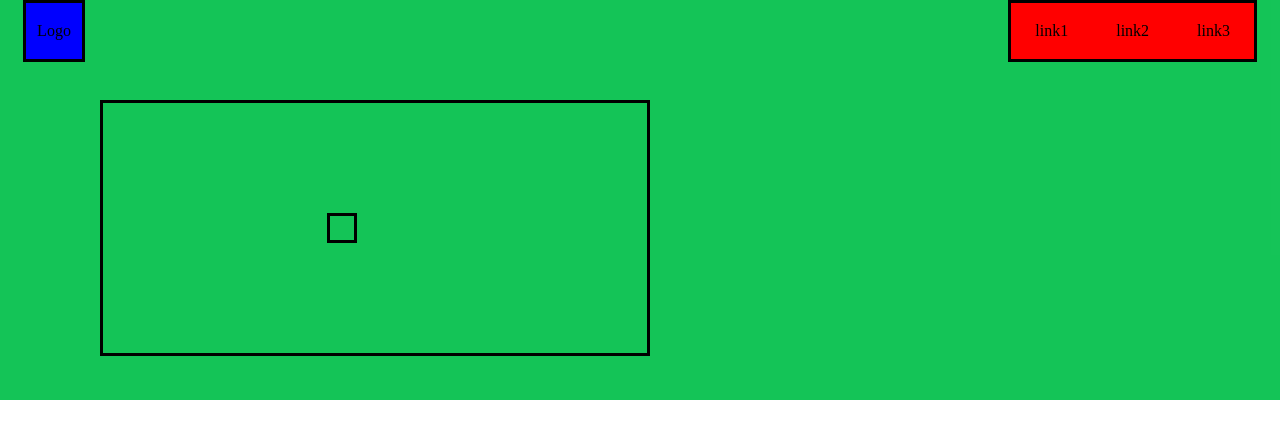
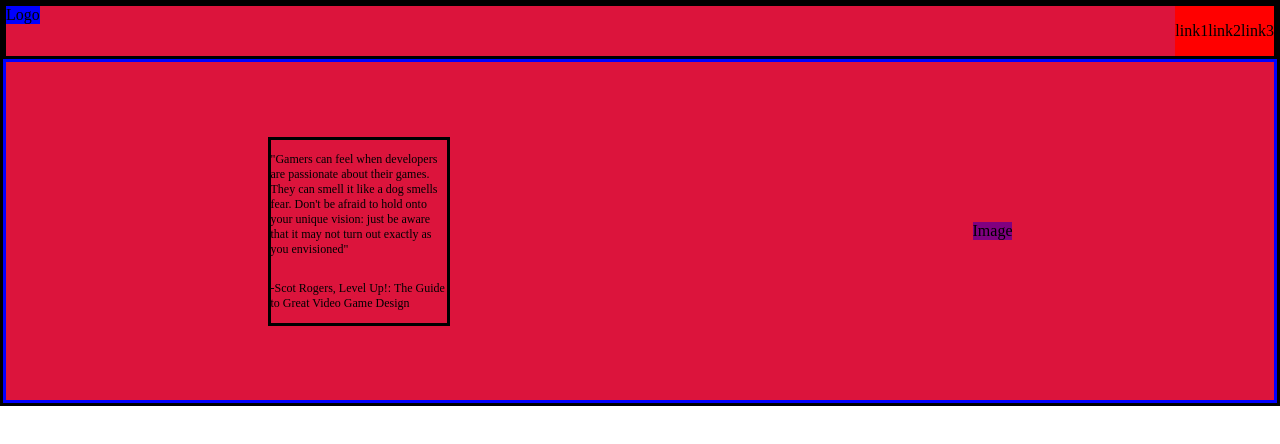
Before and after one commit to TheonDelgado/css-exercises, a plain HTML site: page Landing-Page/index.html in a window 1280 px wide. Drawn offline with Linux system fonts and the light colour scheme.

Commit message:
Restarted project, different structure approach

```diff
--- a/Landing-Page/index.html
+++ b/Landing-Page/index.html
@@ -9,6 +9,7 @@
 
 <body>
   <div class="header">
+    <div class="top">
       <span class="logo">Logo</span>
       <span class="links-list">
         <p class="link">link1</p>
@@ -16,11 +17,30 @@
         <p class="link">link3</p>
       </span>
     </div>
-
+    <div class="bottom">
       <div class="quote-area">
-    <span class="quote"></span>
+        <span class="quote">
+          <p>
+            "Gamers can feel when developers are passionate about their games. They can smell it
+            like a dog smells fear. Don't be afraid to hold onto your unique vision: just be aware that it
+            may not turn out exactly as you envisioned"
+          </p>
+        </span>
+        <span class="author">
+          <p>
+            -Scot Rogers, Level Up!: The Guide to Great Video Game Design
+          </p>
+        </span>
       </div>
 
+      <span class="image">Image</span>
+    </div>
+  </div>
+
+
+  <div class="information">
+    <span class="image"></span>
+  </div>
 </body>
 
 </html>
--- a/Landing-Page/style.css
+++ b/Landing-Page/style.css
@@ -1,67 +1,64 @@
 body {
+    display: flex;
     max-width: auto;
     max-height: auto;
     margin: auto;
+    flex-direction: column;
 }
 
 .header {
     display: flex;
-    background-color: rgba(4, 192, 76, 0.932);
+    border: solid black;
+    background-color: crimson;
     height: 400px;
     width: auto;
-    align-items: flex-start;
+    flex-direction: column;
+
+}
+
+.top{
+    display: flex;
     justify-content: space-between;
-    padding-left: 23px;
-    padding-right: 23px;
-    padding-top: 0px;
+    border: solid black
+}
+
+.bottom {
+    display: flex;
+    justify-content: space-around;
+    border: solid blue;
+    height: inherit;
+
 }
 
 .logo {
-    display:flex;
+    display: flex;
     background-color: blue;
-    justify-content: space-between;
-    height: 56px;
-    width: 56px;
-    border: solid black;
-    align-items: center;
-    justify-content: center;
-
+    height: fit-content;
+    width: fit-content;
 }
 
 .links-list {
     display: flex;
     background-color: red;
-    height: 56px;
-    width: auto;
-    border: solid black;
-    align-items: center;
-    justify-content: space-between;
-
+    height: fit-content;
+    width: fit-content;
 }
 
-.link {
+.header .image {
     display: flex;
-    margin-left: 24px;
-    margin-right: 24px;
+    background-color: purple;
+    height: fit-content;
+    width: fit-content;
+    align-self: center;
 }
 
-.quote-area {
-    display: flex;
-    justify-content: center;
-    align-items: center;
-    margin-right: 630px;
-    margin-top: -300px;
-    margin-left: 100px;
+.header .quote-area {
+    display:flex;
+    height: fit-content;
+    width: 176px;
+    flex-direction: column;
+    font-size: 12px;
     border: solid black;
-    height: 250px;
-    width: auto;
+    word-wrap: normal;
+    align-self: center;
 }
-
-.quote {
-    display: flex;
-    border: solid black;
-    height: 24px;
-    width: 24px;
-    margin-right: 66px;
-
-}
```
Lines whose indentation alone changed are shown as unchanged.
